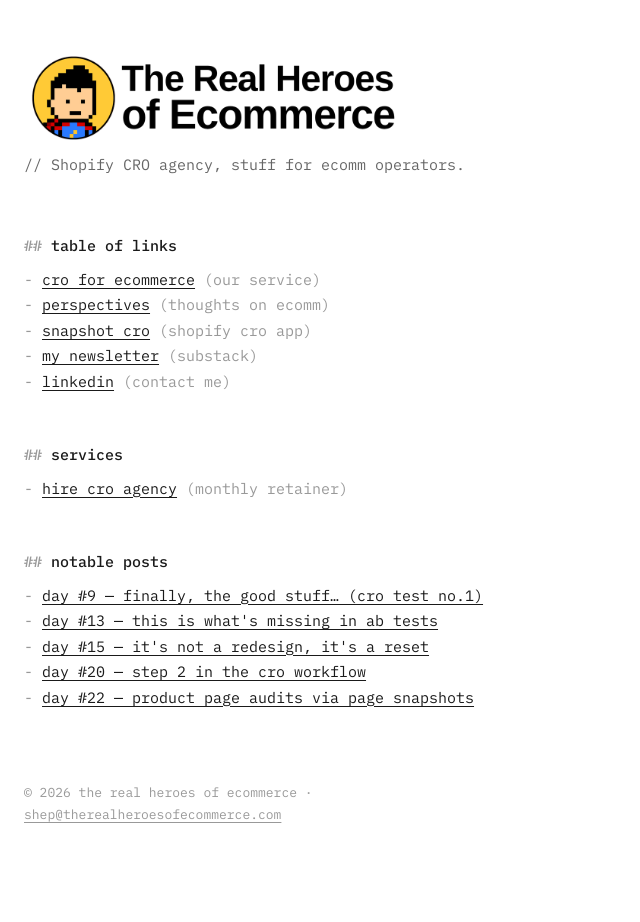
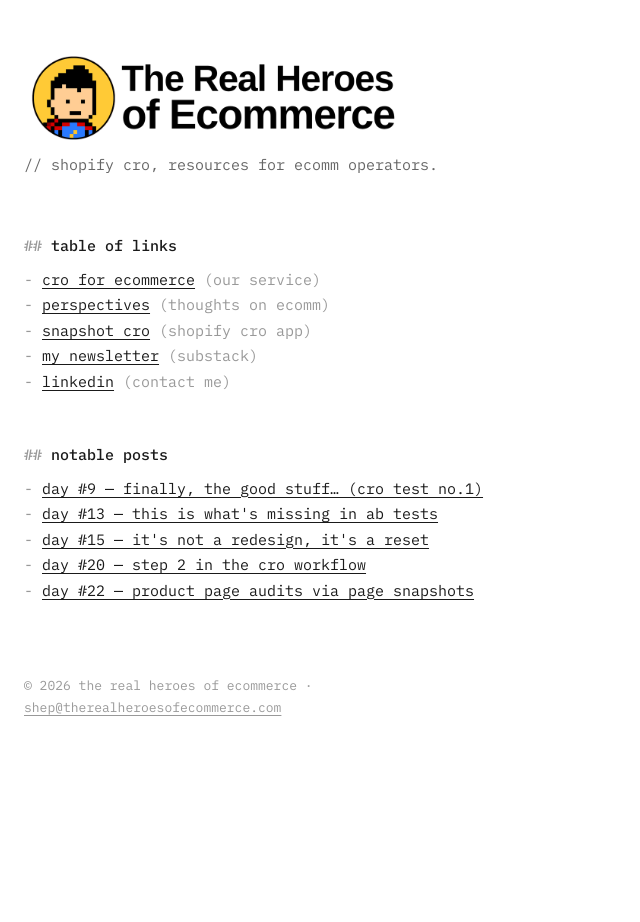
Before and after one commit to therhoe/heroes-site, a Jekyll site: the page built from index.html, in a window 1280 px wide. Shown: the whole page, without its empty margins (0-640 px from the left). Built offline with Jekyll 4.4.1, drawn with Linux system fonts in a browser that asks for light colours; after the commit the page ends 900 px from its top, so only the background shows below that.

Commit message:
Modify tagline and remove services from index.html
Updated tagline text and removed services section.

```diff
--- a/index.html
+++ b/index.html
@@ -69,7 +69,7 @@
   <div class="logo">
     <img src="logo.png" alt="The Real Heroes of Ecommerce">
   </div>
-  <p class="tagline">// Shopify CRO agency, stuff for ecomm operators.</p>
+  <p class="tagline">// shopify cro, resources for ecomm operators.</p>
 
   <h1>table of links</h1>
   <ul>
@@ -78,11 +78,6 @@
     <li><a href="snapshot-cro.html">snapshot cro</a> <span class="note">(shopify cro app)</span></li>
     <li><a href="https://heroesofecommerce.substack.com">my newsletter</a> <span class="note">(substack)</span></li>
     <li><a href="https://www.linkedin.com/in/jasonsdshepherd/">linkedin</a> <span class="note">(contact me)</span></li>
-  </ul>
-
-  <h1>services</h1>
-  <ul>
-    <li><a href="hire-cro-agency.html">hire cro agency</a> <span class="note">(monthly retainer)</span></li>
   </ul>
 
   <h1>notable posts</h1>
```
